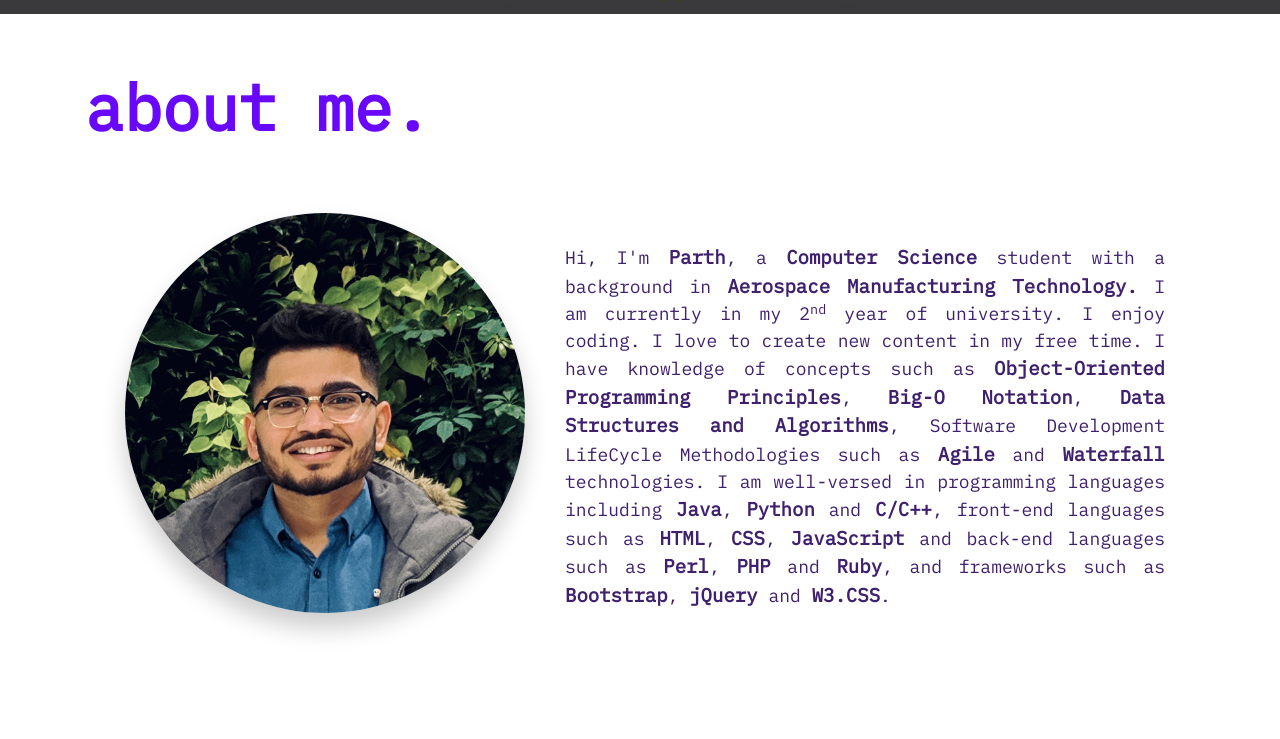
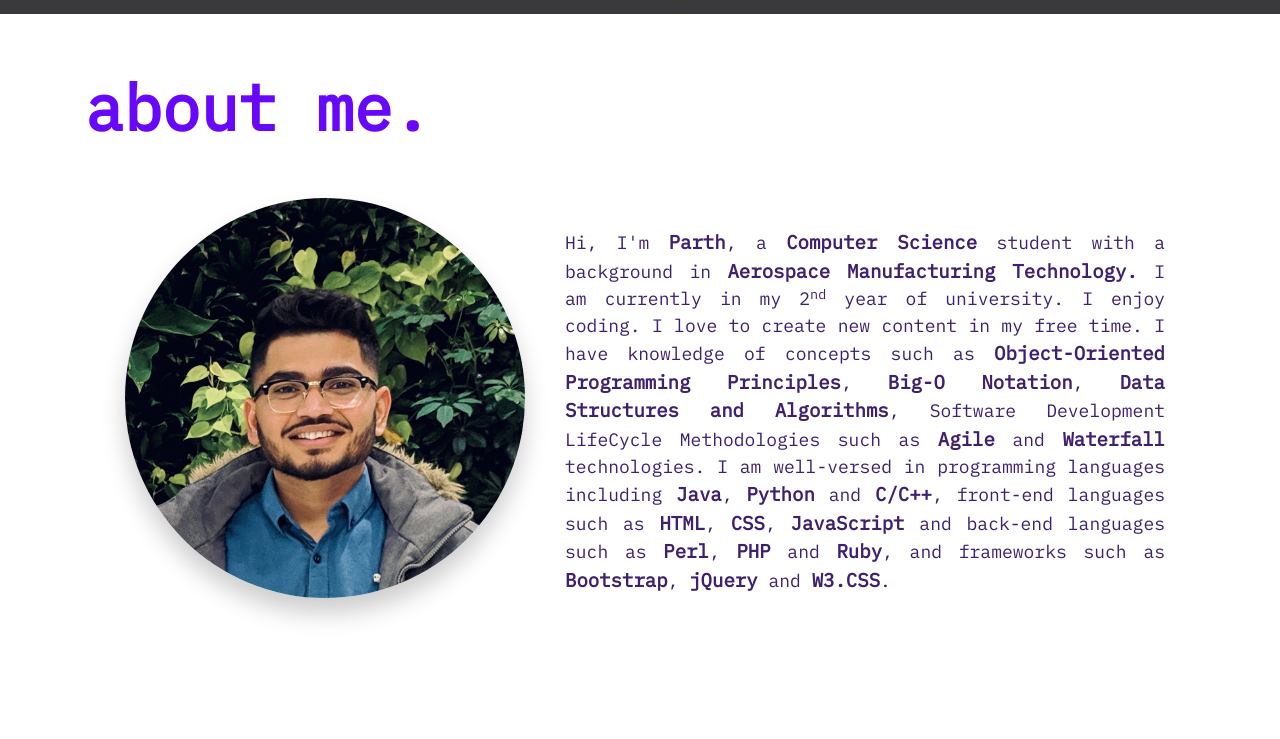
Before and after one commit to patel1643/Portfolio, a plain HTML site: page index.html in a window 1280 px wide. Shown: the part 761-1500 px from the top of the page. Drawn offline with nearby package versions, Linux system fonts and the light colour scheme.

Commit message:
random stuff

```diff
--- a/css/styles.css
+++ b/css/styles.css
@@ -12,7 +12,7 @@ html {
     font-size: 4rem;
     font-family: 'IBM Plex Mono', monospace;
     font-weight: 700;
-    padding-bottom: 30px;
+    padding-bottom: 25px;
 }
 /* --------------------------------------------------NAVBAR--------------------------------------------------- */
 
@@ -123,12 +123,12 @@ strong{
   font-size: 19px;
 }
 .container-1{
-  padding-top: 30px;
+  padding-top: 20px;
   padding-left: 30px;
   padding-bottom: 30px;
   padding-right: 30px;
   /* background-color: rgba(20, 20, 20, 0.04); */
-  border-radius: 15px;
+  /* border-radius: 15px; */
   /* box-shadow: 0 1px 2px rgba(0,0,0,0.15); */
   text-align: center;
 
```
